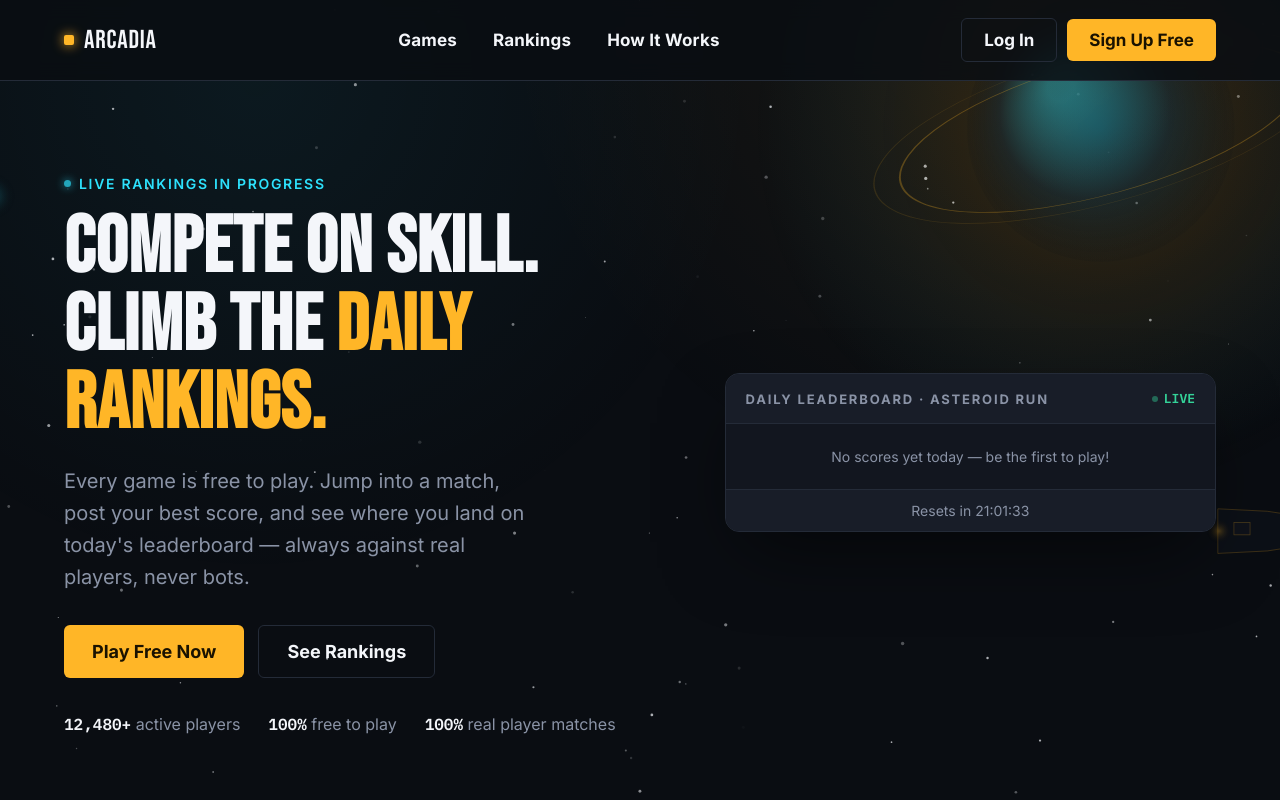
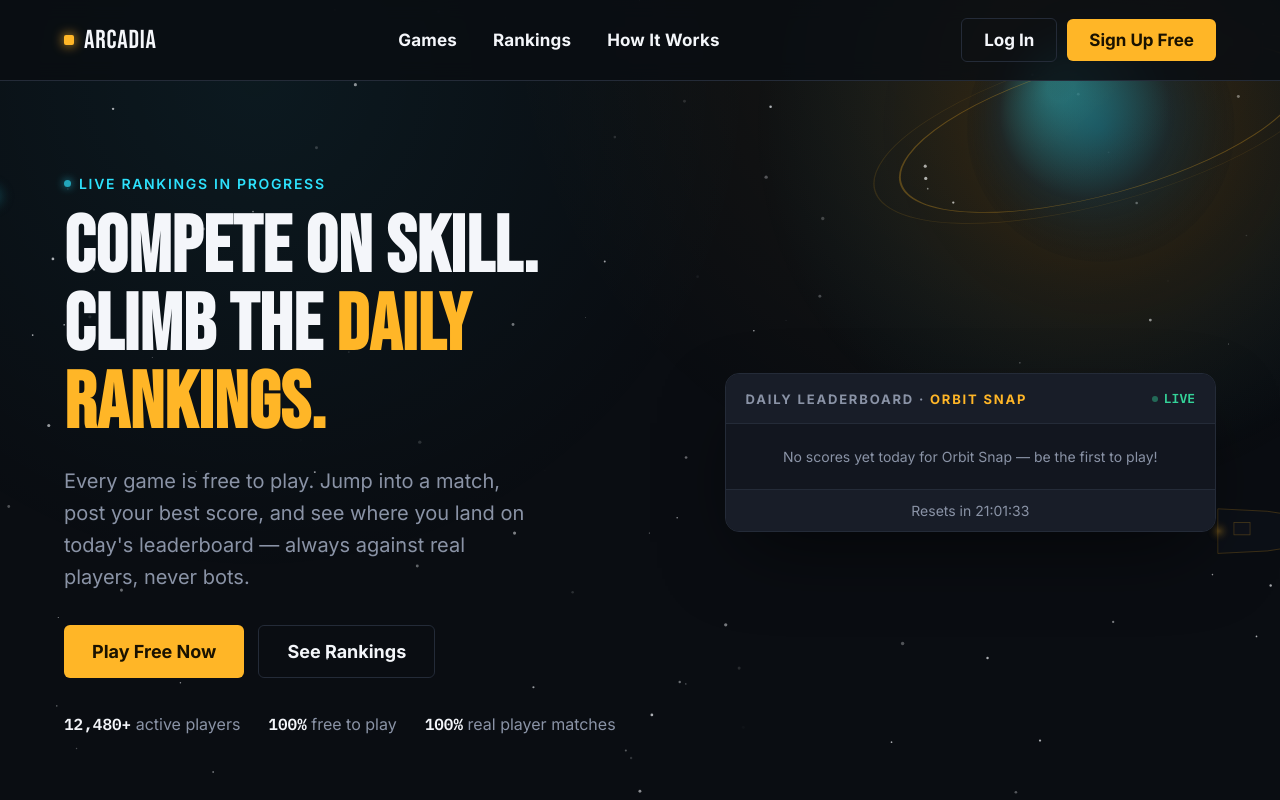
Before and after one commit to ckdckddnr/arcadia, a plain HTML site: page index.html in a window 1280 px wide. Shown: the top 800 px of the page. Drawn offline with nearby package versions, Linux system fonts and the light colour scheme; no server answers.

Commit message:
Add files via upload

```diff
--- a/index.html
+++ b/index.html
@@ -333,7 +333,7 @@
 
   <div class="scoreboard">
     <div class="scoreboard-head">
-      <span class="label">Daily Leaderboard · Asteroid Run</span>
+      <span class="label" id="hero-scoreboard-label">Daily Leaderboard · <span style="color:var(--amber);">Asteroid Run</span></span>
       <span class="live-tag">LIVE</span>
     </div>
     <div id="hero-scoreboard-rows">
@@ -729,21 +729,32 @@
   updateHeroCountdown();
   setInterval(updateHeroCountdown, 1000);
 
+  const HERO_GAMES = [
+    { id: 'asteroid-run', name: 'Asteroid Run' },
+    { id: 'orbit-snap', name: 'Orbit Snap' }
+  ];
+  let heroGameIndex = 0;
+
   async function loadHeroScoreboard(){
     const rowsEl = document.getElementById('hero-scoreboard-rows');
+    const labelEl = document.getElementById('hero-scoreboard-label');
     if(!rowsEl) return;
+
+    const game = HERO_GAMES[heroGameIndex];
+    if(labelEl) labelEl.innerHTML = 'Daily Leaderboard · <span style="color:var(--amber);">' + game.name + '</span>';
+
     const startISO = startOfTodayUTC().toISOString();
 
     const { data: rows, error } = await sb
       .from('scores')
       .select('user_id, username, score')
-      .eq('game', 'asteroid-run')
+      .eq('game', game.id)
       .gte('created_at', startISO)
       .order('score', { ascending: false })
       .limit(500);
 
     if(error || !rows || rows.length === 0){
-      rowsEl.innerHTML = '<div style="padding:24px 20px; text-align:center; color:var(--muted); font-size:14px;">No scores yet today — be the first to play!</div>';
+      rowsEl.innerHTML = '<div style="padding:24px 20px; text-align:center; color:var(--muted); font-size:14px;">No scores yet today for ' + game.name + ' — be the first to play!</div>';
       return;
     }
 
@@ -766,8 +777,13 @@
     }).join('');
   }
 
+  function cycleHeroScoreboard(){
+    heroGameIndex = (heroGameIndex + 1) % HERO_GAMES.length;
+    loadHeroScoreboard();
+  }
+
   loadHeroScoreboard();
-  setInterval(loadHeroScoreboard, 15000);
+  setInterval(cycleHeroScoreboard, 5000);
 })();
 </script>
 </body>
```
